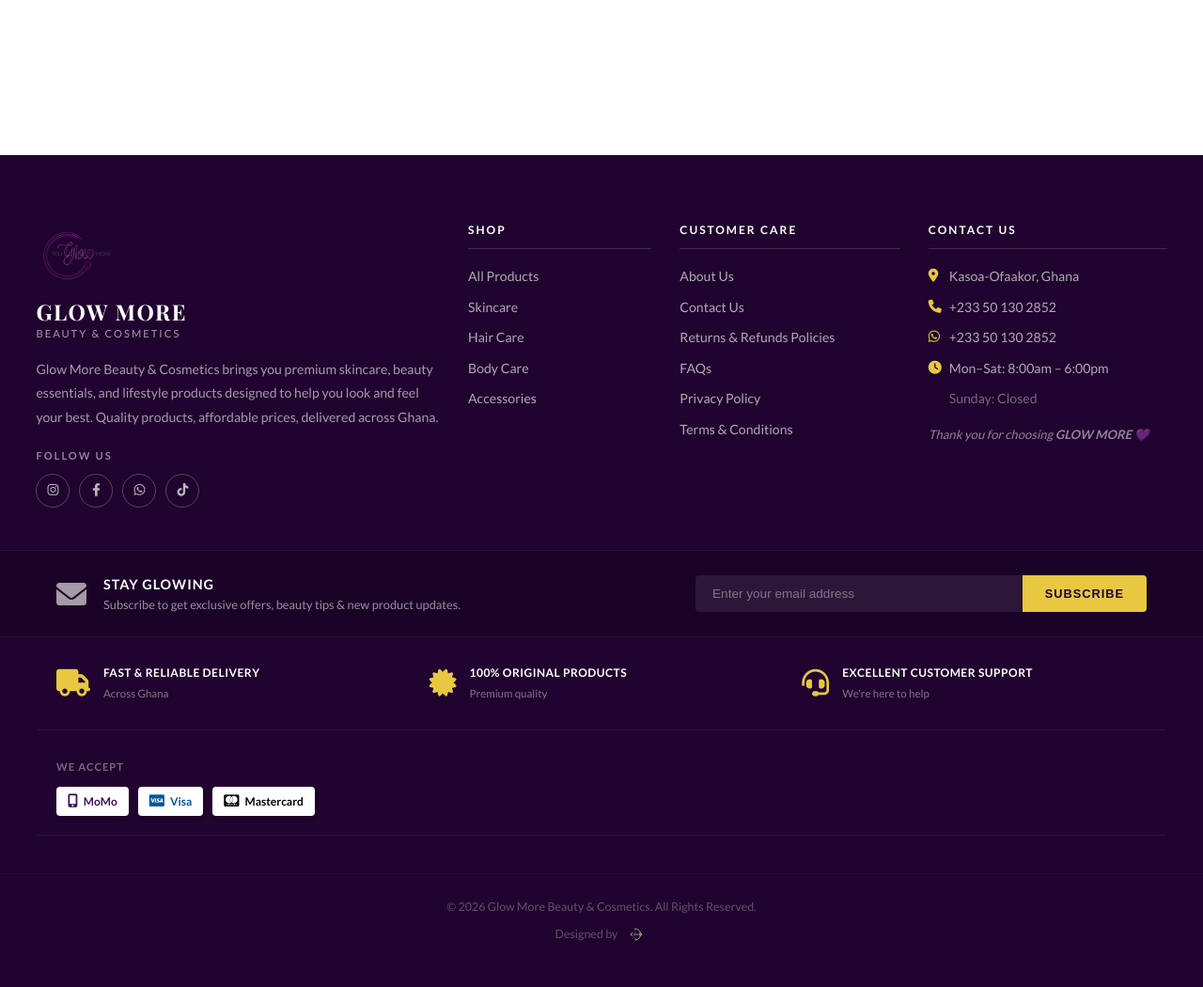
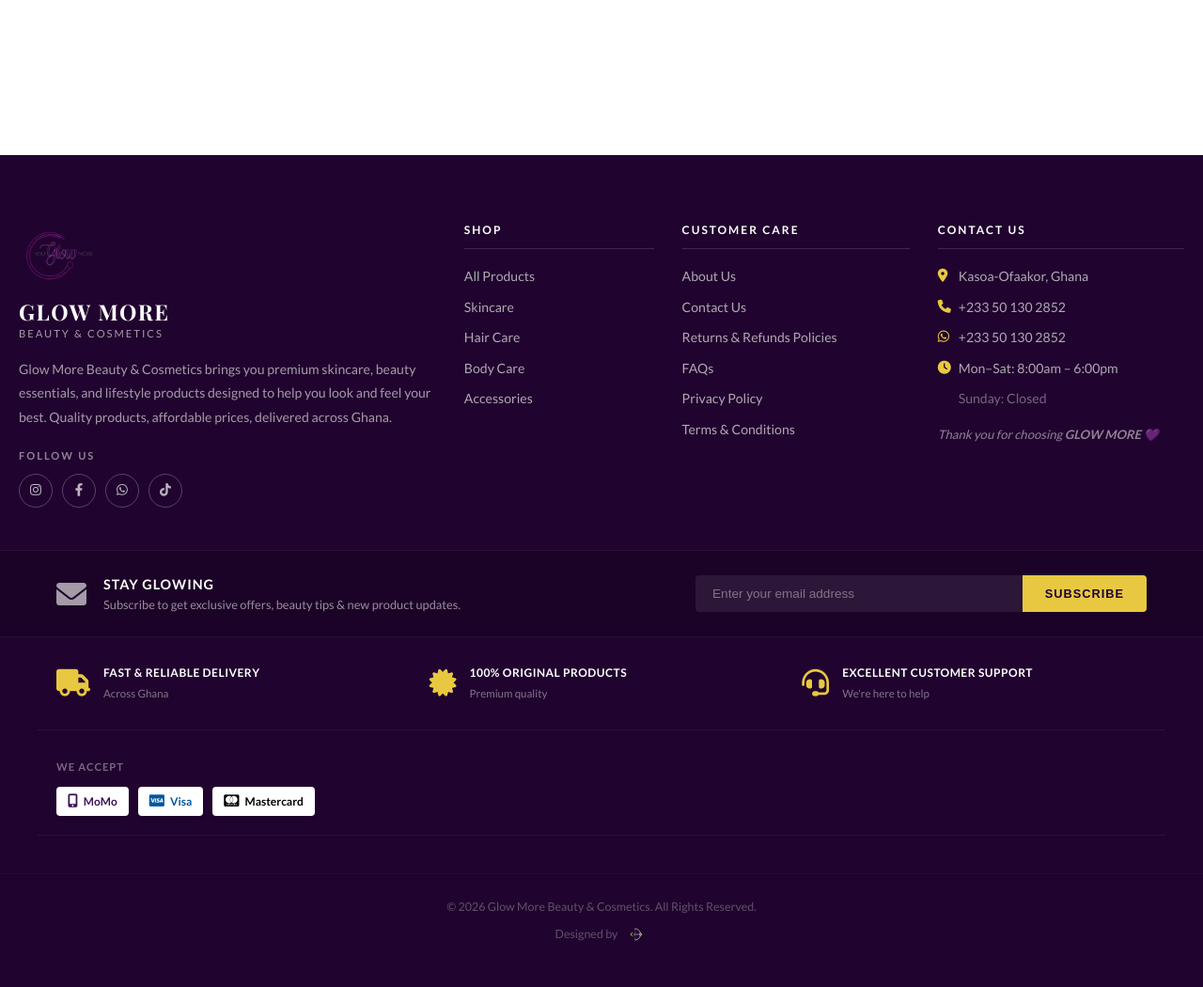
Before and after one commit to Niito99/glowmore, a Django app: page /cart/ in a window 1280 px wide. Shown: the part 578-1628 px from the top of the page at 94% size. Run offline with Django 5.2, Linux system fonts and the light colour scheme.

Commit message:
style(footer): flush brand logo left by stripping container bounds

```diff
--- a/templates/store/base.html
+++ b/templates/store/base.html
@@ -132,7 +132,7 @@
     <footer class="site-footer">
 
         <!-- Main Footer Grid -->
-        <div class="footer-main container">
+        <div class="footer-main">
 
             <!-- Brand Column -->
             <div class="footer-col footer-brand-col">
@@ -269,9 +269,8 @@
         display: grid;
         grid-template-columns: 2.2fr 1fr 1.2fr 1.3fr;
         gap: 30px;
-        padding: 10px 3% 45px;
-        max-width: 1400px;
-        margin: 0 auto;
+        padding: 10px 20px 45px;
+        width: 100%;
     }
     /* Brand identity: logo on top, wordmark stacked under it */
     .footer-brand-identity {
```
